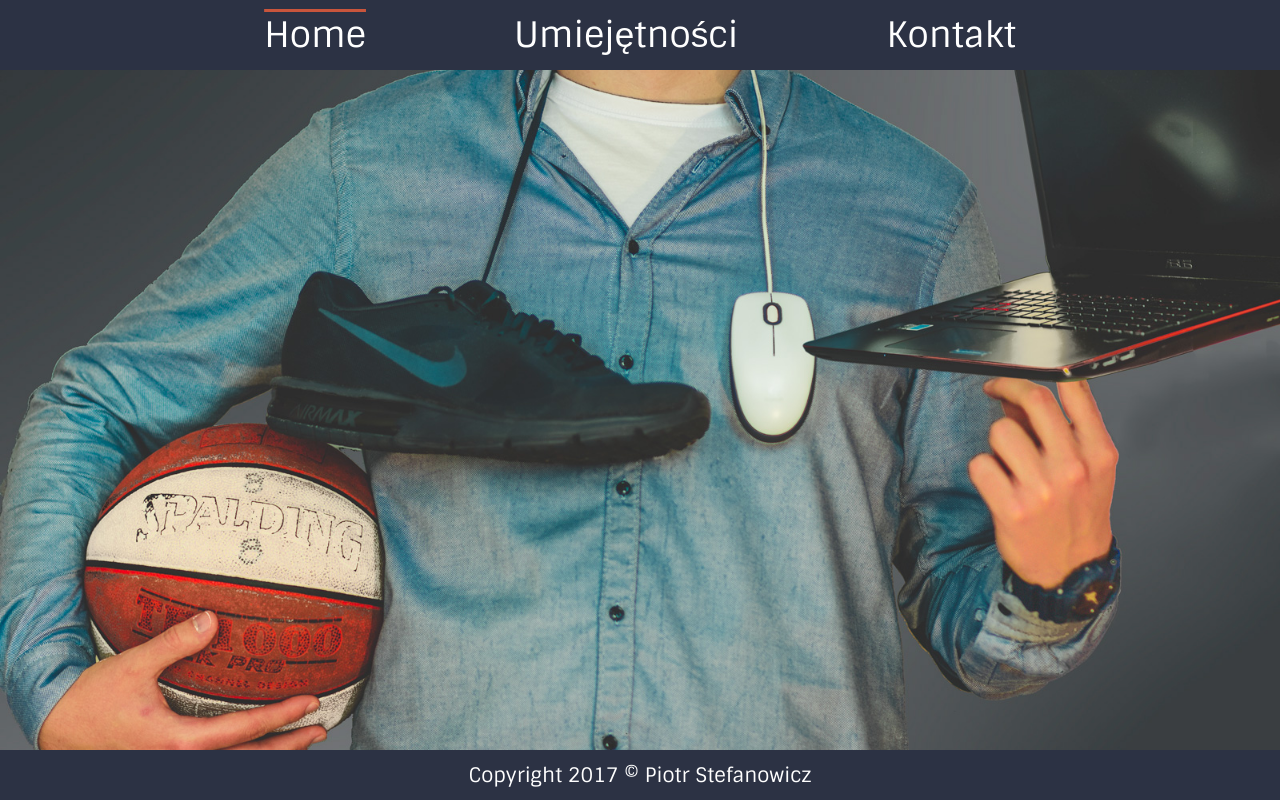
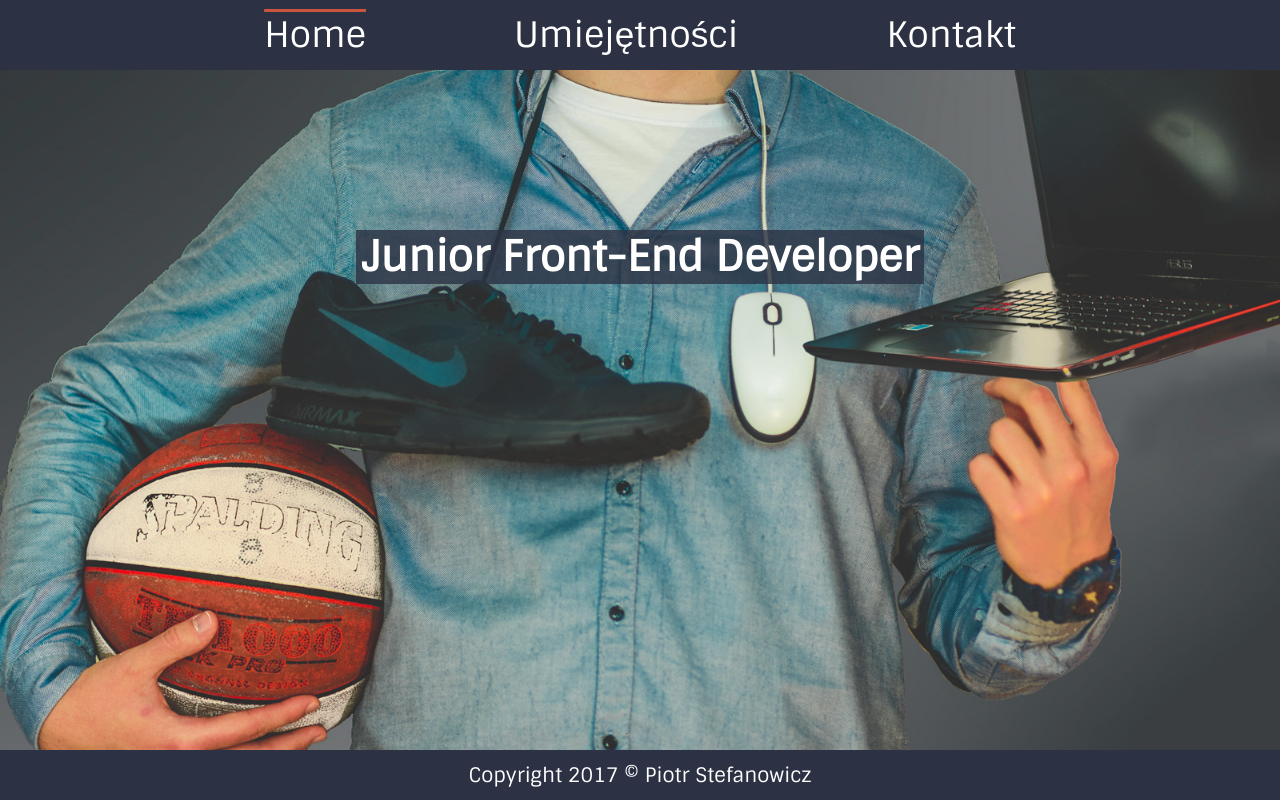
Before and after one commit to stefanowiczp/my_landing_page, a plain HTML site: page index.html in a window 1280 px wide. Drawn offline with Linux system fonts and the light colour scheme.

Commit message:
adding header in home view, fixing active skill marking

```diff
--- a/css/style.css
+++ b/css/style.css
@@ -46,6 +46,19 @@
 
 .home--container {
     height: calc(100vh - 120px);
+    display: flex;
+    justify-content: center;
+}
+
+.home--content {
+    color: #fff;
+    padding: 160px 0;
+    font-size: 1.3em;
+}
+
+.home--content h1 {
+    background-color: rgba(44, 50, 68, 0.80);
+    padding: 0 5px;
 }
 
 .skills--container {
--- a/index.html
+++ b/index.html
@@ -24,7 +24,11 @@
     </header>
     <main>
         <div class="content--container">
-            <div class="home--container"></div>
+            <div class="home--container">
+                <div class="home--content">
+                    <h1> Junior Front-End Developer </h1>
+                </div>
+            </div>
             <div class="skills--container">
                 <div class="smart-phone">
                     <div class="smart-phone--screen"></div>
@@ -32,7 +36,7 @@
                 </div>
                 <div class="skills">
                     <div class="skills--row">
-                        <div class="skills--item skills-item__active html"></div>
+                        <div class="skills--item html"></div>
                         <div class="skills--item css"></div>
                         <div class="skills--item rwd"></div>
                         <div class="skills--item bootstrap"></div>
--- a/js/index.js
+++ b/js/index.js
@@ -91,16 +91,16 @@ skills = [
     url: "./img/icons/scrum.png",
     rating: 2
   }
-]
-;
-console.log(smartPhoneButton)
+];
+
 var putOnScreen = function (skill) {
+  var activeSkill = document.getElementsByClassName('skills-item__active')[0];
   smartPhoneScreen.style.background = 'url(' + skill.url + ')';
   smartPhoneScreen.style.backgroundSize = 'contain';
   smartPhoneScreen.style.backgroundRepeat = 'no-repeat';
   smartPhoneScreen.style.paddingTop = '200px';
   smartPhoneScreen.innerHTML = skill.rating + '/5';
-  document.getElementsByClassName('skills-item__active')[0].classList.remove('skills-item__active');
+  activeSkill !== undefined ? activeSkill.classList.remove('skills-item__active') : null;
   skill.icon.classList.add('skills-item__active');
   smartPhoneButton.classList.add('fix')
 };
@@ -112,6 +112,8 @@ skills.map(function (skill) {
 });
 
 smartPhoneButton.addEventListener('click', function () {
+  var activeSkill = document.getElementsByClassName('skills-item__active')[0];
+  activeSkill !== undefined ? activeSkill.classList.remove('skills-item__active') : null;
   smartPhoneButton.classList.remove('fix');
   smartPhoneScreen.style.background = "url('./img/page-smart-phone.png') ";
   smartPhoneScreen.style.backgroundSize = 'contain';
```
